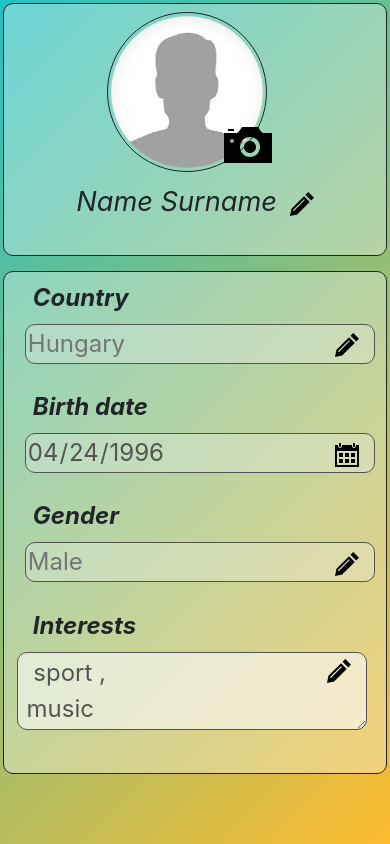
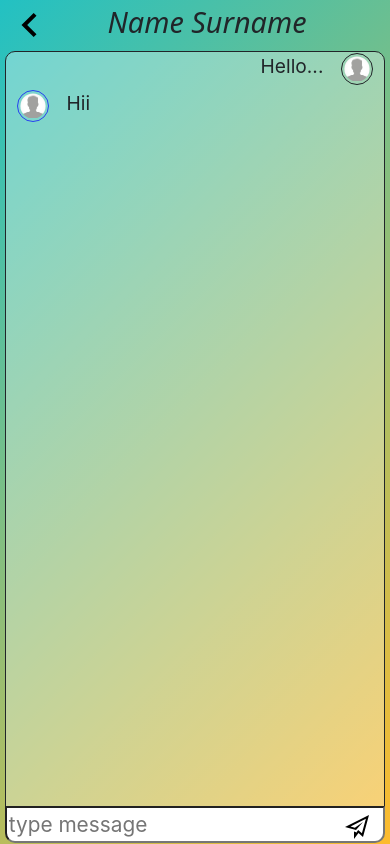
Before and after one commit to HeydarliAtabay/LocalGuides, a React (Create React App) app in the folder client/: page / in a window 390 px wide. Built offline with nearby package versions, Linux system fonts and the light colour scheme.

Commit message:
inbox and chat page

```diff
--- a/client/src/App.js
+++ b/client/src/App.js
@@ -3,12 +3,16 @@ import Login from './Components/Login'
 import React, { Component } from 'react';
 import Sidebar from './Components/Sidebar';
 import ProfileUser from './Components/ProfileUser';
+import Inbox from './Components/Inbox';
+import Chat from './Components/Chat';
 
 class App extends Component {
   render() {
     return (
       <div>
-        <ProfileUser/>
+        <Chat/>
+        {/* <Inbox/> */}
+        {/* <ProfileUser/> */}
         {/* <Sidebar></Sidebar>
         <Login></Login> */}
       </div>
--- /dev/null
+++ b/client/src/Components/CSS/Chat.css
@@ -0,0 +1,158 @@
+
+.chat-page {
+    padding-left: 10rem;
+    padding-right: 10rem;
+    margin: 3rem;
+    height: 100%;
+}
+
+.chat-title {
+    font-size: 2rem;
+    font-style: oblique;
+    font-family: system-ui;
+    text-align: center;
+}
+
+.chat-title span:hover {
+    cursor: pointer;
+}
+
+.chat-title .partner-name {
+    display: inline-block;
+    width: calc(100% - 3rem);
+
+}
+
+/* ------------------------------------ Chat box ----------------------------------------- */
+.chat-box {
+    height: calc(100vh - 9rem);
+    overflow-y: auto;
+    border: 1px solid;
+    scroll-behavior: smooth;
+    border-radius: 10px 10px 0px 0px;
+    background:rgba(252, 252, 252, 0.336)
+}
+
+.chat-box span {
+    display: block;
+    padding: 1rem;
+}
+
+.chat-box label {
+    font-size: 1.3rem;
+    max-width: calc(100% - 8rem);
+}
+
+.chat-box .left-message label {
+    margin-left: 1.1rem;
+    margin-right: 1.5rem;
+}
+
+.chat-box .right-message label {
+    margin-right: 1.1rem;
+    margin-left: 1.5rem;
+}
+
+.chat-box .right-message {
+    text-align: right;
+}
+
+.chat-box .left-message {
+    text-align: left;
+}
+
+.chat-box img {
+    padding: 0.2rem;
+    height: 3rem;
+    width: 3rem;
+    border: 1px solid;
+    border-radius: 50% 50% 50% 50%;
+}
+
+.chat-box .left-message img {
+    border-color: rgba(0, 0, 255, 0.692);
+}
+
+/* --------------------------------------- type message --------------------------------------------------------- */
+
+.chat-page .type-message {
+    position: fixed;
+    width: 100%;
+    bottom: 0;
+    z-index: 999;
+}
+
+.chat-page .type-message input {
+    width: calc(100% - 26rem);
+    font-size: 1.3rem;
+    border-radius: 0 0 10px 10px;
+}
+
+.chat-page .type-message label {
+    position: relative;
+    margin-left: -2.5rem;
+}
+
+.chat-page .type-message label:hover {
+    cursor: pointer;
+}
+
+
+
+
+
+@media only screen and (max-width: 700px){
+    .chat-page {
+        padding-left: 0.3rem;
+        padding-right: 0.3rem;
+        margin: 0;
+    }
+
+    .chat-title {
+        font-size: 1.8rem;
+    }
+
+    /* ------------------------------------ Chat box ----------------------------------------- */
+    .chat-box {
+        height: calc(100vh - 5.5rem);
+    }
+
+    .chat-box span {
+        display: block;
+        padding: 0;
+        padding-left: 0.7rem;
+        padding-right: 0.7rem;
+    }
+
+    .chat-box label {
+        font-size: 1.2rem;
+        max-width: calc(100% - 9rem);
+    }
+
+    .chat-box .left-message label {
+        margin-left: 1.1rem;
+        margin-right: 1rem;
+    }
+
+    .chat-box .right-message label {
+        margin-right: 1.1rem;
+        margin-left: 1rem;
+    }
+
+
+    .chat-box img {
+        padding: 0.15rem;
+        height: 2rem;
+        width: 2rem;
+    }
+    /* --------------------------------------- type message --------------------------------------------------------- */
+
+    .chat-page .type-message {
+        bottom: -0.2rem;
+    }
+
+    .chat-page .type-message input {
+        width: calc(100% - 0.6rem);
+        font-size: 1.3rem;
+    }
+}
--- /dev/null
+++ b/client/src/Components/CSS/Inbox.css
@@ -0,0 +1,104 @@
+
+.inbox {
+    text-align: center;
+    padding: 3rem;
+    padding-left: 10rem;
+    padding-right: 10rem;
+    margin: 3rem;
+    height: 100%;
+    border: 1px solid;
+    border-radius: 10px 10px 10px 10px;
+    background:rgba(252, 252, 252, 0.336)
+}
+
+.inbox .header {
+    font-size: 3rem;
+    font-style: oblique;
+    font-family: system-ui;
+}
+
+.inbox-item {
+    padding: 1rem;
+    width: 100%;
+    margin-top: 2rem;
+    cursor: pointer;
+    text-align: left;
+    border: 1px solid;
+    border-radius: 10px 10px 10px 10px;
+    background:rgba(252, 252, 252, 0.336)
+}
+
+.inbox-item img {
+    padding: 0.2rem;
+    height: 6rem;
+    width: 6rem;
+    border: 1px solid;
+    border-radius: 50% 50% 50% 50%;
+}
+
+.inbox-item span {
+    display: inline-block;
+    margin-left: 1rem;
+    cursor: pointer;
+    width: calc(100% - 9rem);
+    text-align: left;
+    line-height: 1.5rem;
+}
+
+.inbox-item .sender-name {
+    display: block;
+    font-size: 1.8rem;
+    font-style: oblique;
+    cursor: pointer;
+    font-family: system-ui;
+    text-overflow: ellipsis;
+    white-space: nowrap;
+    overflow: hidden;
+}
+
+.inbox-item .message {
+    width: 100%;
+    height: 3rem;
+    max-height: 3rem;
+    cursor: pointer;
+    font-size: 1.1rem;
+    font-style: oblique;
+    font-family: system-ui;
+    text-overflow: ellipsis;
+    white-space: nowrap;
+    overflow: hidden;
+    border: 1px solid;
+    border-radius: 10px 10px 10px 10px;
+    background:rgba(252, 252, 252, 0.36)
+}
+
+
+/* --------------------------------------- Mobile view ------------------------------------------------- */
+
+@media only screen and (max-width: 700px){
+
+    .inbox {
+        padding: 0.7rem;
+        margin: 0.5rem;
+    }
+
+    .inbox-item {
+        padding: 0.7rem;
+        margin-top: 1rem;
+    }
+
+    .inbox-item img {
+        height: 5rem;
+        width: 5rem;
+    }
+
+    .inbox-item span {
+        margin-left: 0.5rem;
+        width: calc(100% - 7rem);
+        line-height: 1.2rem;
+    }
+
+    .inbox-item .sender-name {
+        font-size: 1.6rem;
+    }
+}
--- a/client/src/Components/CSS/Profile.css
+++ b/client/src/Components/CSS/Profile.css
@@ -81,20 +81,22 @@
     width: 100%;
     text-align: left;
     border: 1px solid;
+    margin-left: 0.5rem;
     border-radius: 10px 10px 10px 10px;
     background: rgba(252, 252, 252, 0.596);
 }
 
 #interest {
-    position: absolute;
+    position: relative;
     margin-left: -2.5rem;
+    bottom: 3rem
 }
 
 
 
 /* --------------------------------------- Mobile view ------------------------------------------------- */
 
-@media only screen and (max-width: 400px){
+@media only screen and (max-width: 700px){
     /* Mobile view horizontal*/
 
     .profile-photo {
@@ -130,4 +132,9 @@
         margin-right: 0.7rem;
     }
 
+    #interest {
+        margin-left: calc(100% - 3rem);
+        bottom: 5rem
+    }
+
 }
--- /dev/null
+++ b/client/src/Components/Chat.js
@@ -0,0 +1,47 @@
+import React from 'react';
+import './CSS/Chat.css';
+import { Button } from 'react-bootstrap';
+import photo from '../assets/profile.jpg';
+
+const backbutton = <svg xmlns="http://www.w3.org/2000/svg" width="24" height="24" viewBox="0 0 24 24"><path d="M16.67 0l2.83 2.829-9.339 9.175 9.339 9.167-2.83 2.829-12.17-11.996z"/></svg>;
+const send = <svg xmlns="http://www.w3.org/2000/svg" width="24" height="24" viewBox="0 0 24 24"><path d="M0 12l11 3.1 7-8.1-8.156 5.672-4.312-1.202 15.362-7.68-3.974 14.57-3.75-3.339-2.17 2.925v-.769l-2-.56v7.383l4.473-6.031 4.527 4.031 6-22z"/></svg>;
+
+class Chat extends React.Component {
+    constructor(props) {
+        super(props);
+    }
+
+    render() {
+        return (
+            <div className="chat-page">
+
+                <div className="chat-title">
+                    <span>{backbutton}</span>
+                    <label className="partner-name">Name Surname</label>
+                </div>
+
+                <div className="chat-box">
+                    <span className="right-message">
+                        <label>
+                            Hello...
+                        </label>
+                        <img alt="Profile" src={photo} />
+                    </span>
+                    <span className="left-message">
+                        <img alt="Profile" src={photo} />
+                        <label>
+                            Hii
+                        </label>
+                    </span>
+                </div>
+
+                <span className="type-message">
+                    <input type="text" placeholder="type message" />
+                    <label>{send}</label>
+                </span>
+            </div>
+        );
+    }
+}
+
+export default Chat;
--- a/client/src/Components/Inbox.js
+++ b/client/src/Components/Inbox.js
@@ -0,0 +1,57 @@
+import React from 'react';
+import './CSS/Inbox.css';
+import photo from '../assets/profile.jpg';
+
+
+class Inbox extends React.Component {
+    constructor(props) {
+        super(props);
+    }
+
+    render() {
+        return (
+            <div className="inbox">
+
+                <label className="header">Inbox</label>
+
+                <div className="inbox-item">
+                    <img alt="Profile" src={photo} />
+                    <span>
+                        <label className={"sender-name"}>
+                            &nbsp;Name Surname
+                        </label>
+                        <label className={"message"}>
+                            &nbsp;Good evening. I am ...
+                        </label>
+                    </span>
+                </div>
+
+                <div className="inbox-item">
+                    <img alt="Profile" src={photo} />
+                    <span>
+                        <label className={"sender-name"}>
+                            &nbsp;Name Surname
+                        </label>
+                        <label className={"message"}>
+                            &nbsp;Buongiorno
+                        </label>
+                    </span>
+                </div>
+                <div className="inbox-item">
+                    <img alt="Profile" src={photo} />
+                    <span>
+                        <label className={"sender-name"}>
+                            &nbsp;Name Surname
+                        </label>
+                        <label className={"message"}>
+                            &nbsp;Hii
+                        </label>
+                    </span>
+                </div>
+
+            </div>
+        );
+    }
+}
+
+export default Inbox;
--- a/client/src/Components/ProfileUser.js
+++ b/client/src/Components/ProfileUser.js
@@ -59,12 +59,8 @@ class ProfileUser extends React.Component {
                     </div>
                     <div className={"profile-data-item"}>
                         <label><b><i>Interests</i></b></label>
-                        {/* <input type="text" width="300"
-                            placeholder="interest"
-                            disabled={true}
-                            /> */}
                         <textarea className={"interest"}
-                                    cols={60} rows={2}
+                                    cols={30} rows={2}
                                     disabled={true}
                         >
                             &nbsp; sport , &#13;&#10; music
```
Also changed, not shown: 1 other file (tests, documents, lock files or other folders).
